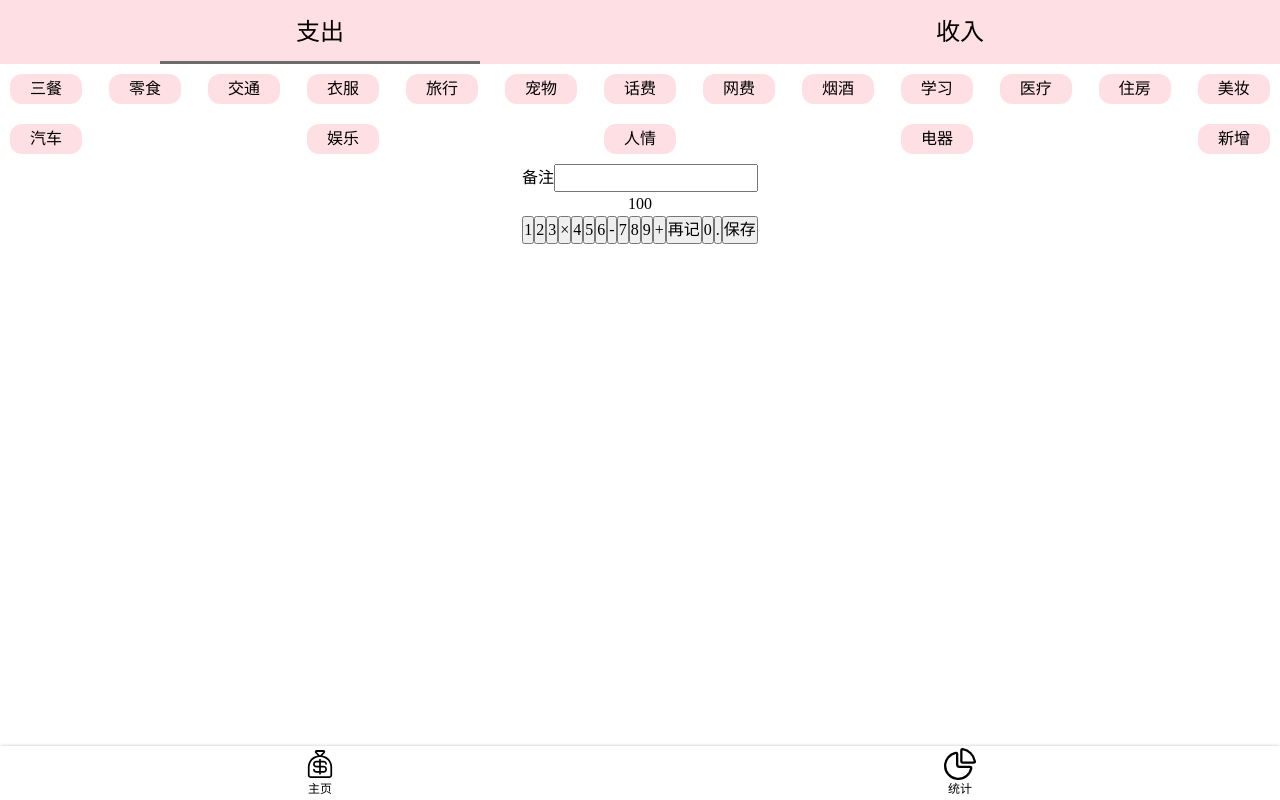
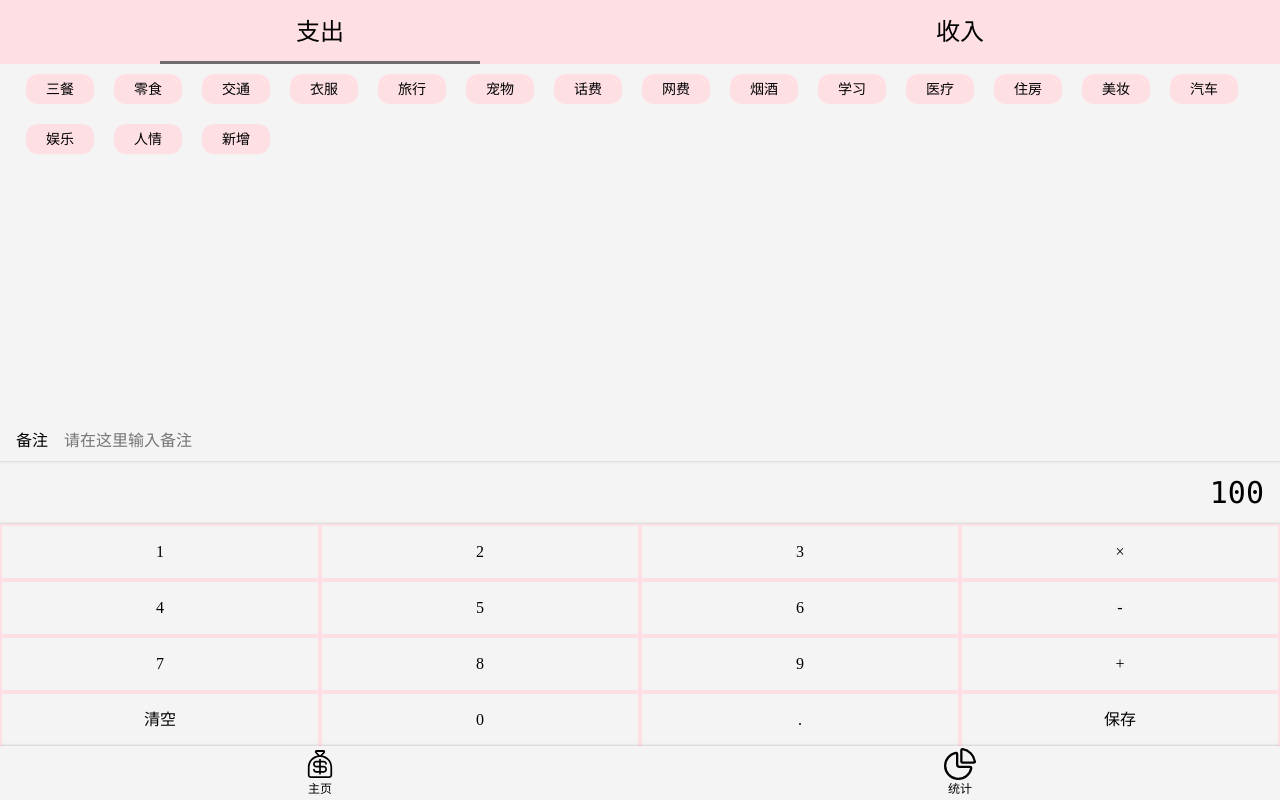
Before and after one commit to NiceyLai/money-traces, a Vue app: page /#/new in a window 1280 px wide. Built offline with nearby package versions, Linux system fonts and the light colour scheme.

Commit message:
New页面CSS和HTML写好了

```diff
--- a/src/App.vue
+++ b/src/App.vue
@@ -1,18 +1,19 @@
 <template>
   <div id="app">
-    <router-view/>
+    <router-view />
   </div>
 </template>
 
 <style lang="scss">
- @import '@/assets/style/helper.scss';
- @import '@/assets/style/reset.scss';
+@import "@/assets/style/helper.scss";
+@import "@/assets/style/reset.scss";
 #app {
   text-align: center;
 }
 
-body{
+body {
   line-height: 1.5;
+  height: 100%;
+  background-color: $color-bodybackground;
 }
-
 </style>
--- a/src/assets/style/helper.scss
+++ b/src/assets/style/helper.scss
@@ -57,4 +57,23 @@
 
 $color-highlight: pink;
 
+$color-bodybackground: #f4f4f4;
 $color-background: rgb(254, 223, 228);
+%clearFix {
+    &::after {
+        content: '';
+        clear: both;
+        display: block;
+    }
+}
+
+$color-shadow: rgba(0, 0, 0, 0.25);
+
+%outerShadow {
+    box-shadow: 0 0 3px $color-shadow;
+}
+
+%innerShadow {
+    box-shadow: inset 0 -3px 3px -3px $color-shadow,
+        inset 0 3px 3px -3px $color-shadow;
+}
--- a/src/components/Expenditures.vue
+++ b/src/components/Expenditures.vue
@@ -18,7 +18,7 @@
       <li>汽车</li>
       <li>娱乐</li>
       <li>人情</li>
-      <li>电器</li>
+
       <li><button>新增</button></li>
     </ul>
   </div>
@@ -32,10 +32,18 @@
 @import "@/assets/style/helper.scss";
 
 .expendituresTags {
+  font-size: 14px;
+  width: 100%;
+  height: 36vh;
+  overflow: auto;
+  position: fixed;
+  top: 64px;
+  left: 0;
   > .current {
+    margin-left: 16px;
     display: flex;
-    justify-content: space-between;
     flex-wrap: wrap;
+
     > li {
       display: flex;
       align-items: center;
@@ -44,7 +52,6 @@
       border-radius: 12px;
       padding: 0 20px;
       margin: 10px 10px;
-      white-space: nowrap;
       > button {
         border: none;
         background: transparent;
--- a/src/components/Layout.vue
+++ b/src/components/Layout.vue
@@ -1,7 +1,6 @@
-<!-- eslint-disable vue/multi-word-component-names -->
 <template>
-      <div class="nav-wrapper">
-        <div class="content">
+  <div class="layout-wrapper" :class="classPrefix && `${classPrefix}-wrapper`">
+    <div class="content" :class="classPrefix && `${classPrefix}-content`">
       <slot></slot>
     </div>
     <Nav></Nav>
@@ -10,17 +9,19 @@
 
 <script lang="ts">
 export default {
-
-}
+  props: ["classPrefix"],
+  // eslint-disable-next-line vue/multi-word-component-names
+  name: "Layout",
+};
 </script>
 
 <style lang="scss" scoped>
-.nav-wrapper {
+.layout-wrapper {
   display: flex;
   flex-direction: column;
   min-height: 100vh;
 }
-.content{
+.content {
   overflow: auto;
   flex-grow: 1;
 }
--- a/src/components/Nav.vue
+++ b/src/components/Nav.vue
@@ -20,10 +20,15 @@
 @import "@/assets/style/helper.scss";
 @import "@/assets/style/reset.scss";
 nav {
+  position: fixed;
+  left: 0;
+  bottom: 0;
+  z-index: 101;
+  width: 100%;
   display: flex;
   box-shadow: 0 0 3px rgba(0, 0, 0, 0.25);
-  flex-direction: row;
   font-size: 12px;
+  background-color: $color-bodybackground;
   > .item {
     padding: 2px 0;
     width: 50%;
--- /dev/null
+++ b/src/components/Number.vue
@@ -0,0 +1,81 @@
+<!-- eslint-disable vue/multi-word-component-names -->
+<template>
+  <div class="number">
+    <label class="notes">
+      <span class="name">备注</span>
+      <input type="text" placeholder="请在这里输入备注" />
+    </label>
+    <div class="numberPad">
+      <div class="output">100</div>
+      <div class="buttons">
+        <button>1</button>
+        <button>2</button>
+        <button>3</button>
+        <button>×</button>
+        <button>4</button>
+        <button>5</button>
+        <button>6</button>
+        <button>-</button>
+        <button>7</button>
+        <button>8</button>
+        <button>9</button>
+        <button>+</button>
+        <button>清空</button>
+        <button>0</button>
+        <button>.</button>
+        <button>保存</button>
+      </div>
+    </div>
+  </div>
+</template>
+
+<script lang="ts">
+export default {};
+</script>
+
+<style lang="scss" scoped>
+@import "@/assets/style/helper.scss";
+.number {
+  position: fixed;
+  left: 0;
+  bottom: 52px;
+  width: 100%;
+
+  > .numberPad {
+    background-color: $color-bodybackground;
+    .output {
+      @extend %clearFix;
+      @extend %innerShadow;
+      font-size: 30px;
+      font-family: Consolas, monospace;
+      padding: 9px 16px;
+      text-align: right;
+    }
+    > .buttons {
+      @extend %clearFix;
+      > button {
+        background-color: $color-bodybackground;
+        width: 25%;
+        height: 56px;
+        border: 2px solid $color-background;
+      }
+    }
+  }
+  > .notes {
+    padding-left: 16px;
+    display: flex;
+    align-items: center;
+    .name {
+      font-size: 16px;
+      padding-right: 16px;
+    }
+    input {
+      height: 40px;
+      flex-grow: 1;
+      background: transparent;
+      border: none;
+      padding-right: 16px;
+    }
+  }
+}
+</style>
--- a/src/views/New.vue
+++ b/src/views/New.vue
@@ -1,6 +1,6 @@
 <!-- eslint-disable vue/multi-word-component-names -->
 <template>
-  <Layout>
+  <Layout class-prefix="layout">
     <nav>
       <ul class="types">
         <li class="selected">支出</li>
@@ -9,60 +9,48 @@
     </nav>
     <Expenditures></Expenditures>
     <Revenue></Revenue>
-    <label class="notes">
-      <span class="name">备注</span>
-      <input type="text" />
-    </label>
-    <div class="numberPad">
-      <div class="output">100</div>
-      <div class="buttons">
-        <button>1</button>
-        <button>2</button>
-        <button>3</button>
-        <button>×</button>
-        <button>4</button>
-        <button>5</button>
-        <button>6</button>
-        <button>-</button>
-        <button>7</button>
-        <button>8</button>
-        <button>9</button>
-        <button>+</button>
-        <button>再记</button>
-        <button>0</button>
-        <button>.</button>
-        <button>保存</button>
-      </div>
-    </div>
+    <Number></Number>
   </Layout>
 </template>
 
 <script lang="ts">
 import Expenditures from "@/components/Expenditures.vue";
 import Revenue from "../components/Revenue.vue";
+import Number from "../components/Number.vue";
+
 export default {
   // eslint-disable-next-line vue/no-unused-components
-  components: { Expenditures, Revenue },
+  components: { Expenditures, Revenue, Number },
 };
 </script>
 
-<style lang="scss" scoped>
+<style lang="scss">
+.layout-content {
+  display: flex;
+  flex-direction: column;
+}
+</style>
+
+<style lang="scss">
 @import "@/assets/style/helper.scss";
 .new-wrapper {
-  overflow: auto;
   .icon {
     width: 4em;
     height: 4em;
     color: $color-highlight;
     fill: currentColor;
-    overflow: hidden;
   }
 }
 nav {
+  position: relative;
   > .types {
     background: $color-background;
     display: flex;
-    text-align: center;
+    position: fixed;
+    top: 0;
+    left: 0;
+    z-index: 101;
+    width: 100%;
     font-size: 24px;
     > li {
       width: 50%;
```
Lines whose indentation alone changed are shown as unchanged.
